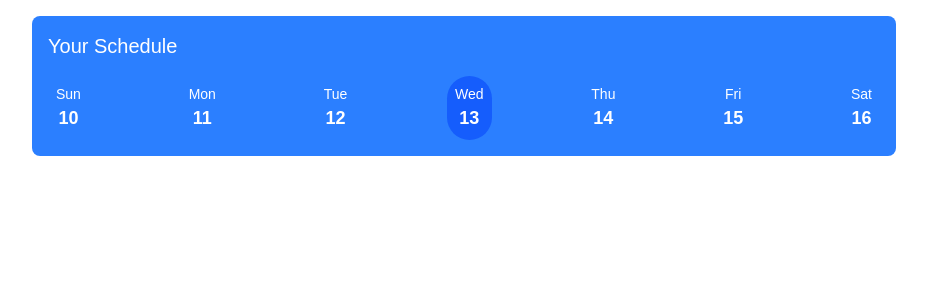
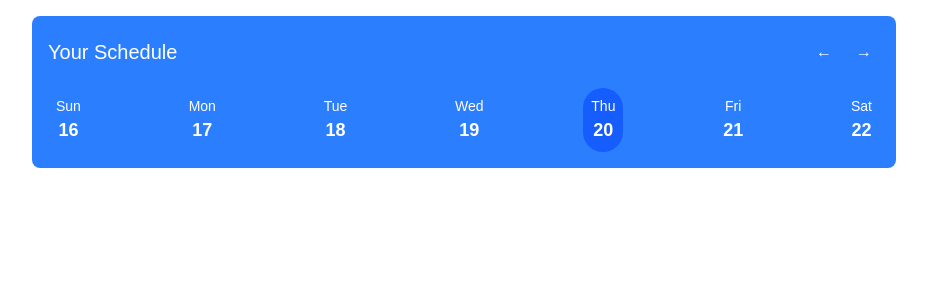
Before and after one commit to divyatiwari5/KanbanCalendar, a Next.js app: page / in a window 1280 px wide. Shown: the top 300 px of the page, without its empty margins (176-1103 px from the left). Built offline with nearby package versions, Linux system fonts and the light colour scheme.

Commit message:
Added date-fns package. Make dates dynamic

```diff
--- /dev/null
+++ b/src/app/calendar-portal/calendar/page.tsx
@@ -0,0 +1,8 @@
+import CalendarHeader from "@/app/shared/calendar/CalendarHeader";
+import React from "react";
+
+const Calendar = () => {
+  return <CalendarHeader />;
+};
+
+export default Calendar;
--- a/src/app/page.tsx
+++ b/src/app/page.tsx
@@ -1,19 +1,9 @@
 import CalendarHeader from "./shared/calendar/CalendarHeader";
 
 export default function Home() {
-  const days = [
-    { date: 10, day: 'Sun' },
-    { date: 11, day: 'Mon' },
-    { date: 12, day: 'Tue' },
-    { date: 13, day: 'Wed', isToday: true },
-    { date: 14, day: 'Thu' },
-    { date: 15, day: 'Fri' },
-    { date: 16, day: 'Sat' },
-  ];
-
   return (
     <div className="max-w-4xl mx-auto p-4">
-      <CalendarHeader days={days} />
+      <CalendarHeader />
     </div>
   );
 }
--- a/src/app/shared/calendar/CalendarHeader.tsx
+++ b/src/app/shared/calendar/CalendarHeader.tsx
@@ -1,17 +1,60 @@
-import DayHeader, { DayHeaderProps } from './DayHeader';
+"use client";
 
-export interface CalendarHeaderProps {
-  days: DayHeaderProps[];
-}
+import { useState } from "react";
+import DayHeader, { DayHeaderProps } from "./DayHeader";
+import { addWeeks, format, startOfWeek, addDays, isToday } from "date-fns";
 
-const CalendarHeader = ({ days }: CalendarHeaderProps) => {
+const CalendarHeader = () => {
+  const [currentDate, setCurrentDate] = useState(new Date());
+
+  const generateWeekDays = (startDate: Date): DayHeaderProps[] => {
+    const days: DayHeaderProps[] = [];
+    const start = startOfWeek(startDate, { weekStartsOn: 0 });
+
+    for (let i = 0; i < 7; i++) {
+      const date = addDays(start, i);
+      days.push({
+        date: parseInt(format(date, "d")),
+        day: format(date, "EEE"),
+        isToday: isToday(date),
+      });
+    }
+    return days;
+  };
+
+  const handlePrevWeek = () => {
+    setCurrentDate((prev) => addWeeks(prev, -1));
+  };
+
+  const handleNextWeek = () => {
+    setCurrentDate((prev) => addWeeks(prev, 1));
+  };
+
+  const days = generateWeekDays(currentDate);
+
   return (
     <div className="bg-blue-500 text-white p-4 rounded-lg">
-      <h2 className="text-xl mb-4">Your Schedule</h2>
+      <div className="flex justify-between items-center mb-4">
+        <h2 className="text-xl">Your Schedule</h2>
+        <div className="flex gap-2">
+          <button
+            onClick={handlePrevWeek}
+            className="p-2 hover:bg-blue-600 rounded-full transition-colors"
+          >
+            ←
+          </button>
+          <button
+            onClick={handleNextWeek}
+            className="p-2 hover:bg-blue-600 rounded-full transition-colors"
+          >
+            →
+          </button>
+        </div>
+      </div>
       <div className="flex justify-between">
         {days.map((day) => (
           <DayHeader
-            key={day.date}
+            key={`${day.date}-${day.day}`}
             date={day.date}
             day={day.day}
             isToday={day.isToday}
@@ -20,6 +63,6 @@ const CalendarHeader = ({ days }: CalendarHeaderProps) => {
       </div>
     </div>
   );
-}
+};
 
 export default CalendarHeader;
```
Also changed, not shown: package.json (+7 -6 lines), 1 other file (tests, documents, lock files or other folders).
